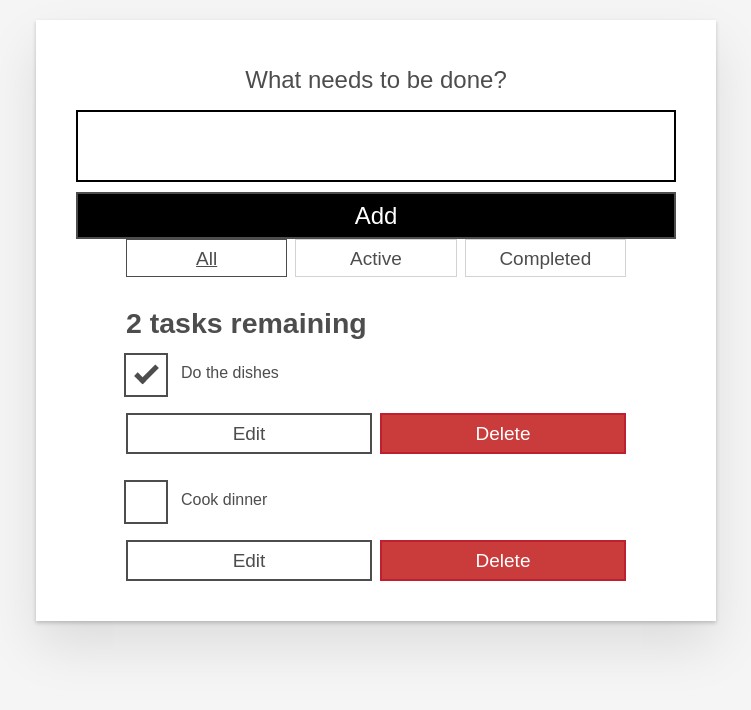
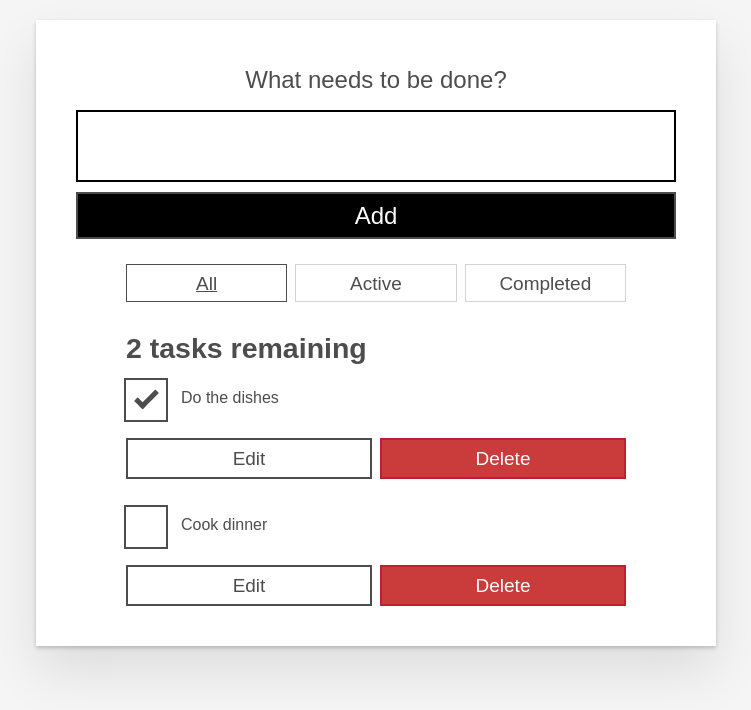
Before and after one commit to DeniseSimone/Todo_list_app, a React (Create React App) app: page / in a window 1280 px wide. Shown: the top 710 px of the page, without its empty margins (264-1015 px from the left). Built offline with nearby package versions, Linux system fonts and the light colour scheme.

Commit message:
UI updates

```diff
--- a/src/App.js
+++ b/src/App.js
@@ -74,7 +74,6 @@ function App(props) {
       <ul role="list" className="todo-list stack-large stack-exception" aria-labelledby="list-heading">
         {taskList}
       </ul>
-
     </div>
   );
 }
--- a/src/index.css
+++ b/src/index.css
@@ -201,7 +201,7 @@ body {
 }
 .filters {
   width: 100%;
-  margin: auto;
+  margin: 2.5rem auto 0;
 }
 /* Todo item styles */
 .todo {
```
